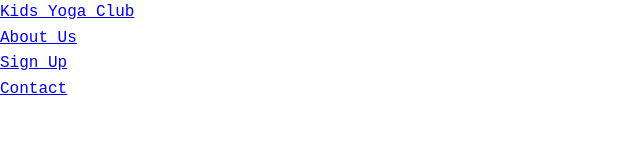
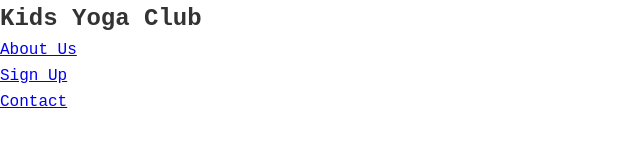
Before and after one commit to Theodor5P/yoga-club, a plain HTML site: page index.html in a window 1280 px wide. Shown: the whole page, without its empty margins (0-640 px from the left). Drawn offline with Linux system fonts and the light colour scheme.

Commit message:
Add style logo

```diff
--- a/assets/css/style.css
+++ b/assets/css/style.css
@@ -8,6 +8,13 @@ body {
     font-family: 'Courier New', monospace;
     line-height: 1.6;
     color: #333;
+}
+.logo {
+    font-size: 1.5rem;
+    text-decoration: none;
+    color: #333;
+    font-weight: bold;
+
 }
 
 
```
